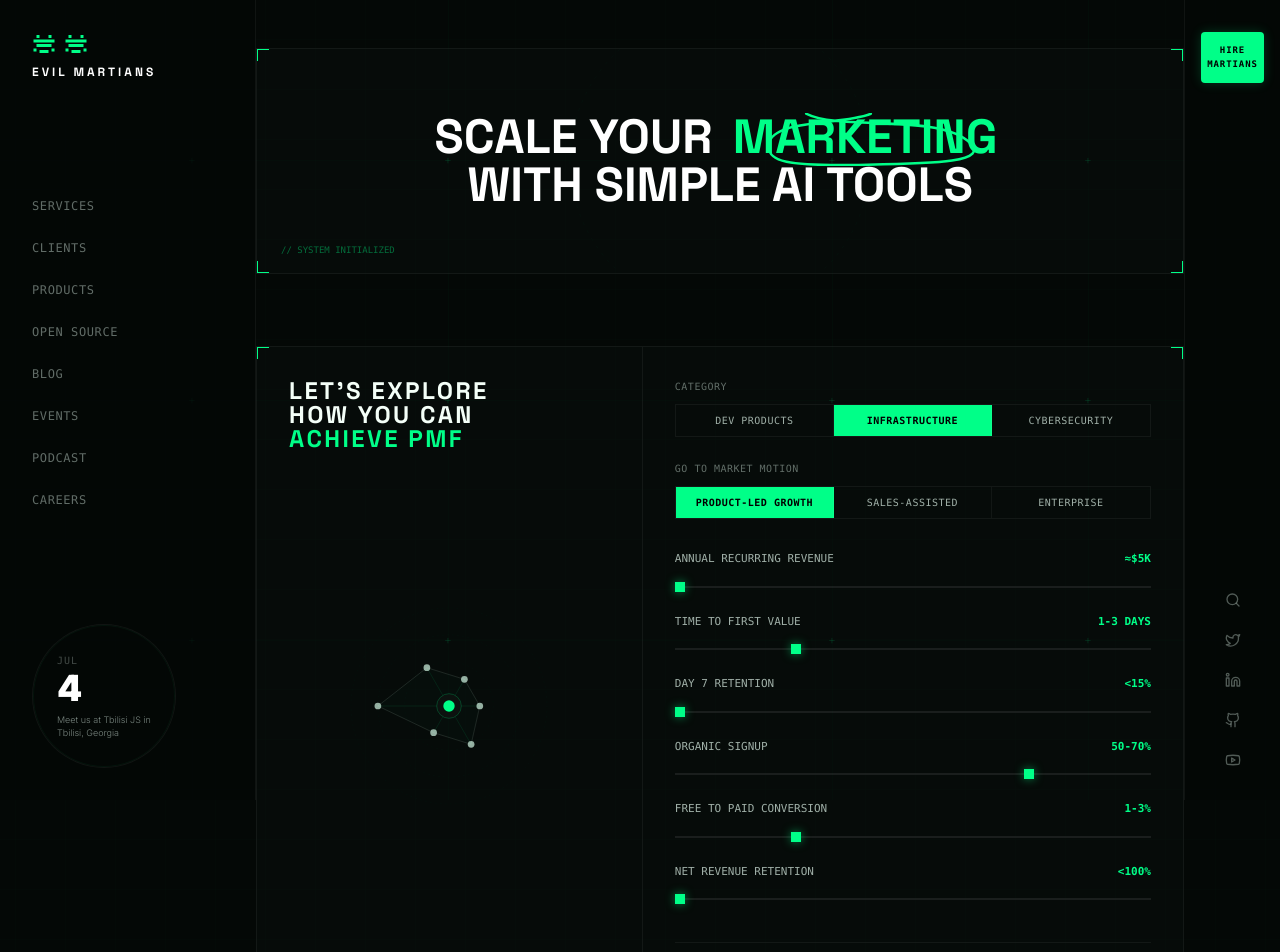
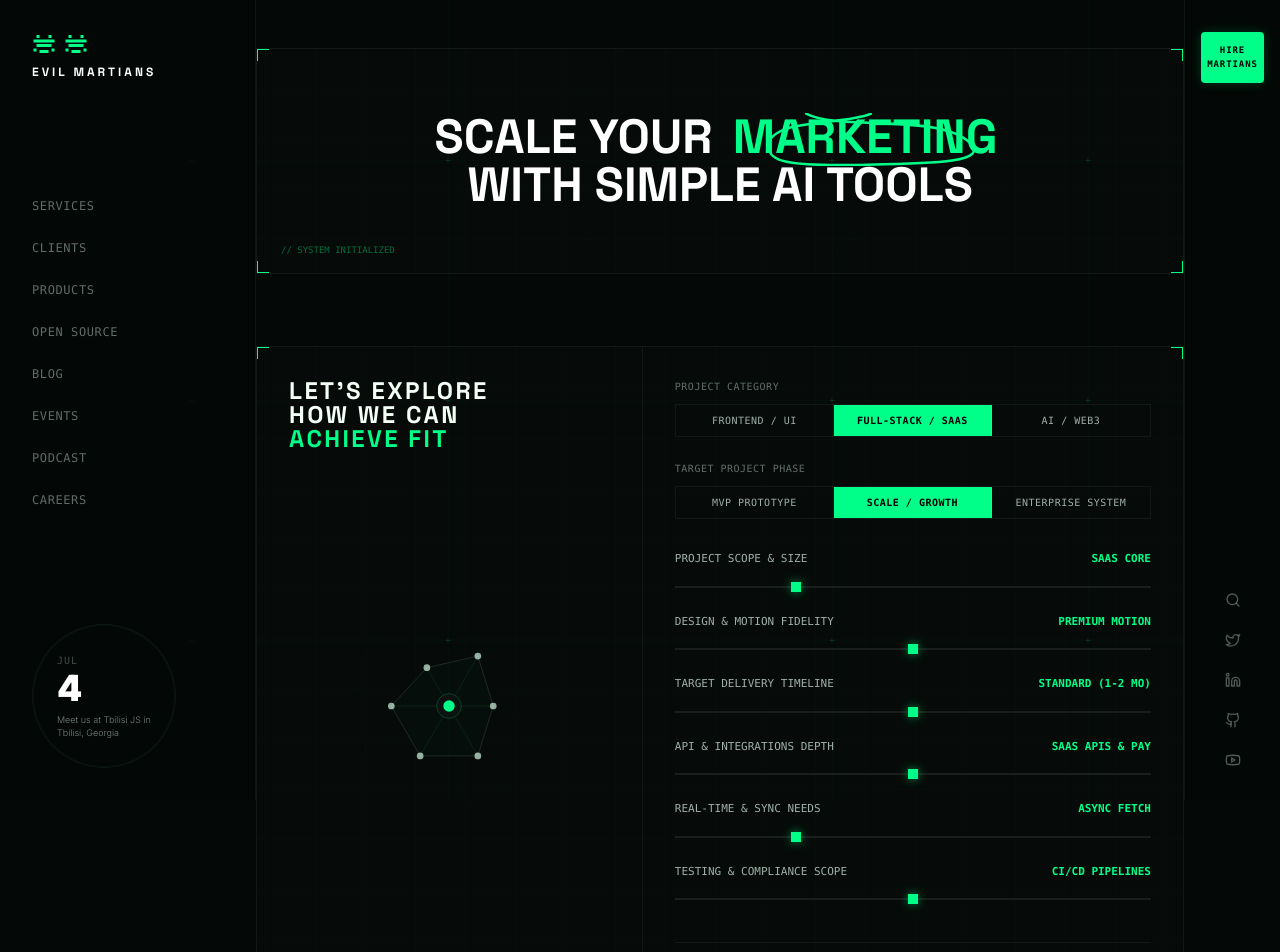
Before and after one commit to rohit-debnath24/Portfolio-io, a Next.js app: page / in a window 1280 px wide. Shown: the top 952 px of the page. Built offline with nearby package versions, Linux system fonts and the light colour scheme.

Commit message:
feat: re-theme PMF console into a Developer-Project Fit Estimator

```diff
--- a/src/components/MartianConsole.tsx
+++ b/src/components/MartianConsole.tsx
@@ -2,53 +2,63 @@
 
 import React, { useState } from 'react'
 import { motion, AnimatePresence } from 'framer-motion'
-import { X, Play, ShieldAlert } from 'lucide-react'
+import { X, Cpu } from 'lucide-react'
 
-// Arrays for Slider Value Mappings to match Evil Martians screenshots exactly
-const arrValues = ['≈$5K', '≈$50K', '≈$500K', '≈$5M', '≈$10M']
-const timeToValueValues = ['Instant', '1-3 days', '1-2 weeks', '1 month', '3+ months']
-const retentionValues = ['<15%', '15-30%', '30-45%', '45-60%', '>60%']
-const organicSignupValues = ['<20%', '20-40%', '40-50%', '50-70%', '>70%']
-const conversionValues = ['<1%', '1-3%', '3-6%', '6-10%', '>10%']
-const nrrValues = ['<100%', '100-110%', '110-120%', '120-130%', '>130%']
+// Arrays for Slider Value Mappings representing Developer-Project Fit parameters
+const scopeValues = ['Landing Page', 'SaaS Core', 'Platform App', 'Distributed System', 'Global Scale']
+const designValues = ['Clean Layout', 'Component Library', 'Premium Motion', 'Immersive WebGL', 'State-of-the-Art']
+const timelineValues = ['Rush (<2 wks)', 'Fast (3-4 wks)', 'Standard (1-2 mo)', 'Strategic (3-6 mo)', 'Flexible']
+const integrationValues = ['Static / Base', 'Simple CRUD', 'SaaS APIs & Pay', 'Third-Party Hub', 'Microservices / Web3']
+const realtimeValues = ['None (Static)', 'Async Fetch', 'WebSockets Sync', 'Multiplayer / CRDTs', 'Agentic AI Loops']
+const qualityValues = ['Manual check', 'Unit tests', 'CI/CD Pipelines', 'E2E Testing', 'Audit / Compliance']
 
 export default function MartianConsole() {
-  // Category State
-  const [category, setCategory] = useState('Infrastructure')
-  // Go to market motion State
-  const [gtm, setGtm] = useState('Product-led growth')
+  // Category State (Frontend / UI, Full-Stack / SaaS, AI / Web3)
+  const [category, setCategory] = useState('Full-Stack / SaaS')
+  // Project Complexity / Scale
+  const [complexity, setComplexity] = useState('Scale / Growth')
 
   // Slider Index States (0 to 4)
-  const [arr, setArr] = useState(0)
-  const [timeToValue, setTimeToValue] = useState(1)
-  const [retention, setRetention] = useState(0)
-  const [organic, setOrganic] = useState(3)
-  const [conversion, setConversion] = useState(1)
-  const [nrr, setNrr] = useState(0)
+  const [scope, setScope] = useState(1)
+  const [design, setDesign] = useState(2)
+  const [timeline, setTimeline] = useState(2)
+  const [integration, setIntegration] = useState(2)
+  const [realtime, setRealtime] = useState(1)
+  const [quality, setQuality] = useState(2)
 
   // Modal State
   const [showResult, setShowResult] = useState(false)
-  const [pmfScore, setPmfScore] = useState(0)
+  const [fitScore, setFitScore] = useState(0)
 
-  // Function to calculate PMF score based on selected sliders and categories
-  const calculatePMF = () => {
-    // Simple math formula to compute a score out of 100
-    let score = 30 // Base
-    score += (4 - arr) * 5 // Higher score for earlier ARR scaling (mock valuation check)
-    score += (4 - timeToValue) * 8 // Faster time to value is better
-    score += retention * 8 // Higher retention is better
-    score += organic * 6 // Higher organic signup is better
-    score += conversion * 5
-    score += nrr * 8 // Higher NRR is better
+  // Function to calculate developer-project alignment score
+  const calculateProjectFit = () => {
+    let score = 55 // Base alignment
 
-    if (category === 'Infrastructure' && gtm === 'Product-led growth') {
-      score += 15 // Perfect fit bonus
-    } else if (category === 'Dev Products' && gtm === 'Product-led growth') {
+    // Custom calculation logic:
+    // 1. High design fidelity and premium interactions align perfectly with our frontend/motion skills
+    score += design * 6
+    // 2. Interactive realtime sockets and microservices align with advanced backend skills
+    score += realtime * 5
+    score += integration * 3
+
+    // 3. Category matching
+    if (category === 'Full-Stack / SaaS' && complexity === 'Scale / Growth') {
+      score += 15 // Perfect core alignment
+    } else if (category === 'AI / Web3' && complexity === 'MVP Prototype') {
+      score += 12 // Great experimental fit
+    } else if (category === 'Frontend / UI' && design >= 2) {
       score += 10
     }
 
-    score = Math.min(Math.max(score, 10), 100)
-    setPmfScore(score)
+    // 4. Scope-timeline balance
+    if (scope >= 3 && timeline <= 1) {
+      score -= 15 // Penalty for massive projects on rush timelines (realistic consultation!)
+    } else if (scope <= 1 && timeline <= 1) {
+      score += 10 // Great fit for quick MVP delivery
+    }
+
+    score = Math.min(Math.max(score, 40), 100)
+    setFitScore(score)
     setShowResult(true)
   }
 
@@ -58,7 +68,7 @@ export default function MartianConsole() {
 
   const getCoordinates = (angleDegrees: number, valueIndex: number) => {
     const angleRad = (angleDegrees * Math.PI) / 180
-    // Radius goes from 50px (value index 0) to 150px (value index 4)
+    // Radius goes from 55px (value index 0) to 151px (value index 4)
     const radius = 55 + valueIndex * 24
     return {
       x: center.x + radius * Math.cos(angleRad),
@@ -66,15 +76,15 @@ export default function MartianConsole() {
     }
   }
 
-  // Node Positions
-  const nodeArr = getCoordinates(0, arr)
-  const nodeTTV = getCoordinates(60, timeToValue)
-  const nodeRet = getCoordinates(120, retention)
-  const nodeOrg = getCoordinates(180, organic)
-  const nodeConv = getCoordinates(240, conversion)
-  const nodeNrr = getCoordinates(300, nrr)
+  // Node Positions based on current slider choices
+  const nodeScope = getCoordinates(0, scope)
+  const nodeDesign = getCoordinates(60, design)
+  const nodeTimeline = getCoordinates(120, timeline)
+  const nodeIntegration = getCoordinates(180, integration)
+  const nodeRealtime = getCoordinates(240, realtime)
+  const nodeQuality = getCoordinates(300, quality)
 
-  const nodes = [nodeArr, nodeTTV, nodeRet, nodeOrg, nodeConv, nodeNrr]
+  const nodes = [nodeScope, nodeDesign, nodeTimeline, nodeIntegration, nodeRealtime, nodeQuality]
 
   return (
     <div className="relative w-full max-w-6xl mx-auto z-10">
@@ -93,9 +103,9 @@ export default function MartianConsole() {
             <h2 className="font-display font-black text-2xl tracking-widest text-[#f4fff8] uppercase leading-none">
               LET'S EXPLORE
               <br />
-              HOW YOU CAN
+              HOW WE CAN
               <br />
-              <span className="text-[#00ff88]">ACHIEVE PMF</span>
+              <span className="text-[#00ff88]">ACHIEVE FIT</span>
             </h2>
           </div>
 
@@ -156,10 +166,10 @@ export default function MartianConsole() {
           {/* Tbilisi events notice */}
           <div className="pt-4 flex items-center gap-3">
             <span className="font-mono text-[9px] text-[#00ff88] px-2 py-1 border border-[#00ff88]/20 uppercase">
-              SECTOR_4
+              RADAR_A
             </span>
             <span className="font-mono text-[9px] text-[#a0b0a8] uppercase">
-              // ACTIVE RADAR ACTIVE
+              // ALIGNMENT SCORE RADAR
             </span>
           </div>
         </div>
@@ -171,10 +181,10 @@ export default function MartianConsole() {
             {/* Category Selectors */}
             <div>
               <span className="block font-mono text-[10px] uppercase tracking-wider text-[#a0b0a8]/60 mb-2.5">
-                Category
+                Project Category
               </span>
               <div className="grid grid-cols-3 border border-white/5 overflow-hidden">
-                {['Dev Products', 'Infrastructure', 'Cybersecurity'].map((cat) => (
+                {['Frontend / UI', 'Full-Stack / SaaS', 'AI / Web3'].map((cat) => (
                   <button
                     key={cat}
                     type="button"
@@ -191,24 +201,24 @@ export default function MartianConsole() {
               </div>
             </div>
 
-            {/* Go-to-market motion Selectors */}
+            {/* Project Complexity Selectors */}
             <div>
               <span className="block font-mono text-[10px] uppercase tracking-wider text-[#a0b0a8]/60 mb-2.5">
-                Go to market motion
+                Target Project Phase
               </span>
               <div className="grid grid-cols-3 border border-white/5 overflow-hidden">
-                {['Product-led growth', 'Sales-assisted', 'Enterprise'].map((motionItem) => (
+                {['MVP Prototype', 'Scale / Growth', 'Enterprise System'].map((compItem) => (
                   <button
-                    key={motionItem}
+                    key={compItem}
                     type="button"
-                    onClick={() => setGtm(motionItem)}
+                    onClick={() => setComplexity(compItem)}
                     className={`py-2 px-3 text-[10px] font-mono uppercase tracking-wider text-center border-r border-white/5 last:border-r-0 transition-colors ${
-                      gtm === motionItem
+                      complexity === compItem
                         ? 'bg-[#00ff88] text-black font-bold'
                         : 'bg-transparent text-[#a0b0a8] hover:bg-white/[0.02]'
                     }`}
                   >
-                    {motionItem}
+                    {compItem}
                   </button>
                 ))}
               </div>
@@ -216,104 +226,104 @@ export default function MartianConsole() {
 
             {/* Range Sliders */}
             <div className="space-y-4 pt-2">
-              {/* ARR */}
+              {/* Scope */}
               <div>
                 <div className="flex justify-between text-[11px] font-mono uppercase text-[#a0b0a8] mb-1.5">
-                  <span>Annual recurring revenue</span>
-                  <span className="text-[#00ff88] font-bold">{arrValues[arr]}</span>
+                  <span>Project Scope & Size</span>
+                  <span className="text-[#00ff88] font-bold">{scopeValues[scope]}</span>
                 </div>
                 <input
                   type="range"
                   min="0"
                   max="4"
                   step="1"
-                  value={arr}
-                  onChange={(e) => setArr(parseInt(e.target.value))}
+                  value={scope}
+                  onChange={(e) => setScope(parseInt(e.target.value))}
                   className="martian-slider w-full py-1"
                 />
               </div>
 
-              {/* Time to value */}
+              {/* Design Fidelity */}
               <div>
                 <div className="flex justify-between text-[11px] font-mono uppercase text-[#a0b0a8] mb-1.5">
-                  <span>Time to first value</span>
-                  <span className="text-[#00ff88] font-bold">{timeToValueValues[timeToValue]}</span>
+                  <span>Design & Motion Fidelity</span>
+                  <span className="text-[#00ff88] font-bold">{designValues[design]}</span>
                 </div>
                 <input
                   type="range"
                   min="0"
                   max="4"
                   step="1"
-                  value={timeToValue}
-                  onChange={(e) => setTimeToValue(parseInt(e.target.value))}
+                  value={design}
+                  onChange={(e) => setDesign(parseInt(e.target.value))}
                   className="martian-slider w-full py-1"
                 />
               </div>
 
-              {/* Retention */}
+              {/* Timeline */}
               <div>
                 <div className="flex justify-between text-[11px] font-mono uppercase text-[#a0b0a8] mb-1.5">
-                  <span>Day 7 retention</span>
-                  <span className="text-[#00ff88] font-bold">{retentionValues[retention]}</span>
+                  <span>Target Delivery Timeline</span>
+                  <span className="text-[#00ff88] font-bold">{timelineValues[timeline]}</span>
                 </div>
                 <input
                   type="range"
                   min="0"
                   max="4"
                   step="1"
-                  value={retention}
-                  onChange={(e) => setRetention(parseInt(e.target.value))}
+                  value={timeline}
+                  onChange={(e) => setTimeline(parseInt(e.target.value))}
                   className="martian-slider w-full py-1"
                 />
               </div>
 
-              {/* Organic Signup */}
+              {/* API Integrations */}
               <div>
                 <div className="flex justify-between text-[11px] font-mono uppercase text-[#a0b0a8] mb-1.5">
-                  <span>Organic signup</span>
-                  <span className="text-[#00ff88] font-bold">{organicSignupValues[organic]}</span>
+                  <span>API & Integrations Depth</span>
+                  <span className="text-[#00ff88] font-bold">{integrationValues[integration]}</span>
                 </div>
                 <input
                   type="range"
                   min="0"
                   max="4"
                   step="1"
-                  value={organic}
-                  onChange={(e) => setOrganic(parseInt(e.target.value))}
+                  value={integration}
+                  onChange={(e) => setIntegration(parseInt(e.target.value))}
                   className="martian-slider w-full py-1"
                 />
               </div>
 
-              {/* Conversion */}
+              {/* Real-time */}
               <div>
                 <div className="flex justify-between text-[11px] font-mono uppercase text-[#a0b0a8] mb-1.5">
-                  <span>Free to paid conversion</span>
-                  <span className="text-[#00ff88] font-bold">{conversionValues[conversion]}</span>
+                  <span>Real-Time & Sync Needs</span>
+                  <span className="text-[#00ff88] font-bold">{realtimeValues[realtime]}</span>
                 </div>
                 <input
                   type="range"
                   min="0"
                   max="4"
                   step="1"
-                  value={conversion}
-                  onChange={(e) => setConversion(parseInt(e.target.value))}
+                  value={realtime}
+                  onChange={(e) => setRealtime(parseInt(e.target.value))}
                   className="martian-slider w-full py-1"
                 />
               </div>
 
-              {/* NRR */}
+              {/* Quality & Testing */}
               <div>
                 <div className="flex justify-between text-[11px] font-mono uppercase text-[#a0b0a8] mb-1.5">
-                  <span>Net revenue retention</span>
-                  <span className="text-[#00ff88] font-bold">{nrrValues[nrr]}</span>
+                  <span>Testing & Compliance Scope</span>
+                  <span className="text-[#00ff88] font-bold">{qualityValues[quality]}</span>
                 </div>
                 <input
                   type="range"
                   min="0"
                   max="4"
                   step="1"
-                  value={nrr}
-                  onChange={(e) => setNrr(parseInt(e.target.value))}
+                  value={quality}
+                  onChange={(e) => setQuality(parseInt(e.target.value))}
                   className="martian-slider w-full py-1"
                 />
               </div>
@@ -324,10 +334,10 @@ export default function MartianConsole() {
           {/* Calculate Button */}
           <div className="mt-8 pt-6 border-t border-white/5 text-center">
             <button
-              onClick={calculatePMF}
+              onClick={calculateProjectFit}
               className="px-6 py-2 border border-dashed border-[#00ff88]/40 text-[#00ff88] hover:text-black hover:bg-[#00ff88]/10 hover:border-[#00ff88]/65 text-xs font-mono uppercase tracking-widest transition-all rounded"
             >
-              [CALCULATE PMF]
+              [CALCULATE PROJECT FIT]
             </button>
           </div>
         </div>
@@ -360,11 +370,11 @@ export default function MartianConsole() {
 
               <div className="text-center">
                 <span className="font-mono text-[9px] text-[#00ff88] tracking-widest uppercase block mb-2">
-                  // READOUT METRICS COMPLETED
+                  // READOUT ALIGNMENT COMPLETED
                 </span>
 
                 <h3 className="font-display font-black text-2xl text-white mb-6 uppercase">
-                  PMF VALIDATION SCORE
+                  DEVELOPER ALIGNMENT SCORE
                 </h3>
 
                 {/* Score Circle */}
@@ -388,12 +398,12 @@ export default function MartianConsole() {
                       fill="transparent"
                       strokeDasharray="339.29"
                       initial={{ strokeDashoffset: 339.29 }}
-                      animate={{ strokeDashoffset: 339.29 - (339.29 * pmfScore) / 100 }}
+                      animate={{ strokeDashoffset: 339.29 - (339.29 * fitScore) / 100 }}
                       transition={{ duration: 1.2, ease: 'easeOut' }}
                     />
                   </svg>
                   <span className="font-display text-4xl font-black text-white">
-                    {pmfScore}<span className="text-[#00ff88] text-sm font-light">%</span>
+                    {fitScore}<span className="text-[#00ff88] text-sm font-light">%</span>
                   </span>
                 </div>
 
@@ -402,12 +412,12 @@ export default function MartianConsole() {
                   <span className="font-mono text-[9px] text-[#00ff88] block mb-1">
                     STATUS ASSESSMENT:
                   </span>
-                  <p className="text-xs text-[#a0b0a8] leading-relaxed">
-                    {pmfScore > 75
-                      ? `STRONG PRODUCT-MARKET FIT POTENTIAL. Your ${category} category aligns excellently with a ${gtm} GTM model. Scalable infrastructure channels are recommended.`
-                      : pmfScore > 50
-                      ? 'MODERATE TRACTION. Core features are functioning, but optimizing organic retention or time-to-first-value yields are critical to secure reliable expansion.'
-                      : 'EARLY VALIDATION PHASE. Focus heavily on minimizing Time-to-First-Value metrics and boosting user retention channels before establishing marketing scales.'}
+                  <p className="text-xs text-[#a0b0a8] leading-relaxed font-mono">
+                    {fitScore > 80
+                      ? `STRONG FIT DETECTED. Your project category (${category}) and phase (${complexity}) perfectly align with my focus on building responsive full-stack apps, interactive motion systems, and custom integrations. Let's schedule a call!`
+                      : fitScore > 60
+                      ? `GOOD FEASIBILITY. The scope and timeline represent a solid build target. I recommend using standard component structures or custom Tailwind layers to optimize the delivery path.`
+                      : `HIGH COMPLEXITY / RUSH CHALLENGE. Delivering a large-scale integration on a short timeline is high risk. I recommend restructuring the MVP scope to fit key priority features first.`}
                   </p>
                 </div>
 
```
